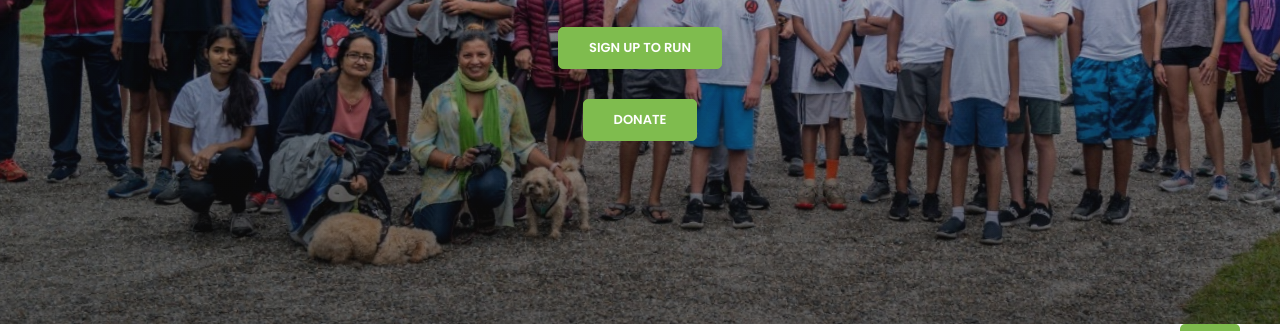
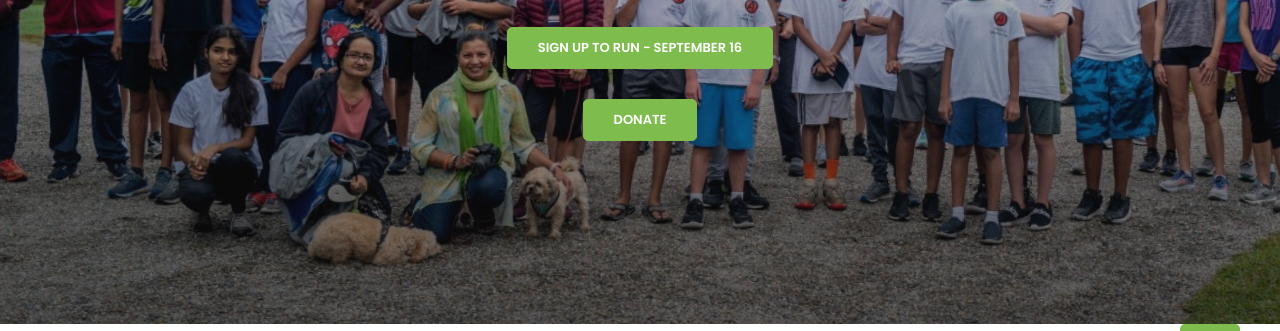
Before and after one commit to anikethsfunrun/website, a plain HTML site: page index.html in a window 1280 px wide. Shown: the part 476-807 px from the top of the page. Drawn offline with Linux system fonts and the light colour scheme.

Commit message:
PFP Update and Location

```diff
--- a/index.html
+++ b/index.html
@@ -53,7 +53,7 @@
 
                     </ul>
                     <a class="button button-primary button-sm" href="https://danafarber.jimmyfund.org/site/TR?fr_id=1950&pg=team&team_id=22750">Donate</a>
-
+                    <a class="button button-primary button-sm" href="https://runsignup.com/Race/MA/NorthEaston/AnikethsFunRun2023">sign up to run - september 16</a>
 
                   </div>
                 </div><a class="button button-primary button-sm" href="https://danafarber.jimmyfund.org/site/TR?fr_id=1950&pg=team&team_id=22750">Donate</a>
@@ -72,7 +72,7 @@
                 <div class="bunner-content-modern text-center">
                   <h1 class="main-bunner-title">Aniketh's Fun Run</h1>
                   <p>Aniketh's Fun Run is an annual event dedicated to raising funds for the Dana Farber and Jimmy Fund Cancer Institute. We celebrate the life and resilience of Aniketh Chivukula while contributing to a cause that touches many lives.</p>
-                  <a class="button button-primary button-sm" href="https://runsignup.com/Race/MA/NorthEaston/AnikethsFunRun2023">sign up to run</a>
+                  <a class="button button-primary button-sm" href="https://runsignup.com/Race/MA/NorthEaston/AnikethsFunRun2023">sign up to run - september 16</a>
                   <br>
                   <a class="button button-primary button-sm" href="https://danafarber.jimmyfund.org/site/TR?fr_id=1950&pg=team&team_id=22750">donate</a>
                 </div>
```
Also changed, not shown: images/team-classic-2-390x252.jpg.
